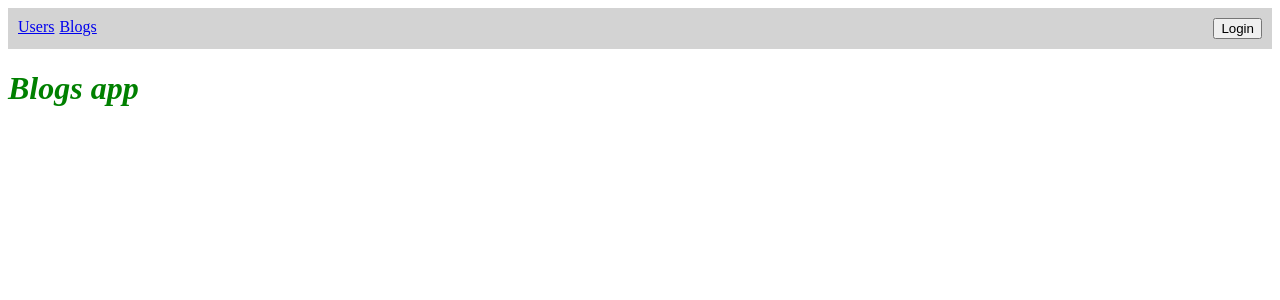
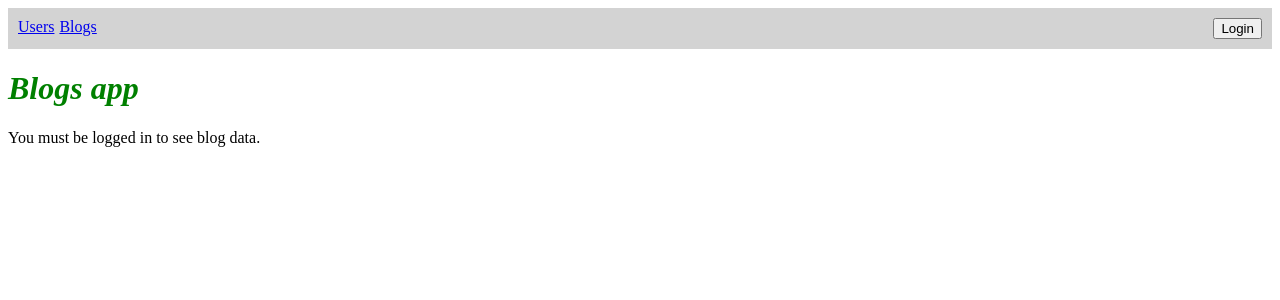
Before and after one commit to manosmin/fullstackopen, a React (Vite) app in the folder part5/bloglist-frontend/: page /blogs/1 in a window 1280 px wide. Shown: the top 300 px of the page. Built offline with nearby package versions, Linux system fonts and the light colour scheme.

Commit message:
part7 exercises

```diff
--- a/part5/bloglist-frontend/src/App.jsx
+++ b/part5/bloglist-frontend/src/App.jsx
@@ -4,7 +4,7 @@ import Notification from "./components/Notification";
 import { Blogs } from "./components/Blogs";
 import Blog from "./components/Blog";
 import User from "./components/User";
-import { useDispatch, useSelector } from "react-redux";
+import { useDispatch } from "react-redux";
 import { initializeUser } from "./reducers/userReducer";
 import { BrowserRouter as Router, Routes, Route, Link } from "react-router-dom";
 import { Users } from "./components/Users";
@@ -38,7 +38,6 @@ const Menu = () => {
 
 const App = () => {
   const dispatch = useDispatch();
-  const blogs = useSelector((state) => state.blogs);
 
   useEffect(() => {
     dispatch(initializeUser());
@@ -52,7 +51,7 @@ const App = () => {
         <h1>Blogs app</h1>
         <Routes>
           <Route path="/" element={<Blogs />} />
-          <Route path="/blogs/:id" element={<Blog blogs={blogs} />} />
+          <Route path="/blogs/:id" element={<Blog />} />
           <Route path="/users" element={<Users />} />
           <Route path="/users/:id" element={<User />} />
         </Routes>
--- a/part5/bloglist-frontend/src/components/Blog.jsx
+++ b/part5/bloglist-frontend/src/components/Blog.jsx
@@ -9,14 +9,18 @@ import {
 } from "../reducers/blogReducer";
 import { useNavigate, useParams } from "react-router-dom";
 
-const Blog = ({ blogs }) => {
+const Blog = () => {
   const dispatch = useDispatch();
   const userInfo = useSelector((state) => state.user);
+  const blogs = useSelector((state) => state.blogs);
   const viewBlogRef = useRef();
   const navigate = useNavigate();
   const id = useParams().id;
   const blog = blogs.find((b) => b.id === id);
   const [comment, setComment] = useState("");
+
+  if (!userInfo.username)
+    return <div>You must be logged in to see blog data.</div>;
 
   const blogStyle = {
     paddingTop: 10,
--- a/part5/bloglist-frontend/src/components/Blogs.jsx
+++ b/part5/bloglist-frontend/src/components/Blogs.jsx
@@ -19,7 +19,7 @@ export const Blogs = () => {
     }
   }, [user]);
 
-  if (!user.username) return;
+  if (!user.username) return <div>You must be logged in to see blog data.</div>;
 
   return (
     <div>
```
